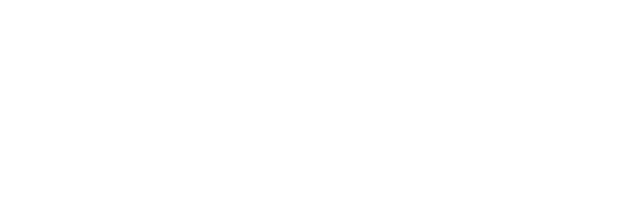
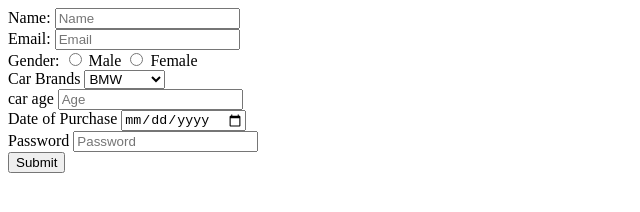
Before and after one commit to acciojob/car-insurance-form-ambasha7, a website: page main.html in a window 1280 px wide. Shown: the whole page, without its empty margins (0-640 px from the left). Drawn offline with Linux system fonts and the light colour scheme.

Commit message:
created a submission

```diff
--- a/main.html
+++ b/main.html
@@ -8,6 +8,32 @@
 
 <body>
 	<!-- the entire body must be written by student -->
+	<form id="my-form" method="post">
+		<label for="name">Name:</label>
+		<input type="text" id="name" placeholder="Name" required><br>
+		<label for="email">Email:</label>
+		<input type="email" id="email" placeholder="Email" required><br>
+		<label for="Gender">Gender:</label>
+		<input type="radio" id="gender_m" name="gender" required>
+		<label for="gender_m">Male</label>
+		<input type="radio" id="gender_f" name="gender" required>
+		<label for="gender_f">Female</label><br>
+		<label for="cars">Car Brands</label>
+		<select name="cars" id="cars" required>
+			<option>BMW</option>
+		    <option>Audi</option>
+		    <option>Mercedez</option>
+		</select><br>
+		<label for="carage">car age</label>
+		<input type="number" id="carage" placeholder="Age"required><br>
+		<label for="dop">Date of Purchase</label>
+		<input type="date" id="dop" required><br>
+		<label for="password">Password</label>
+		<input type="password" id="password" placeholder="Password" required><br>
+		<button type="submit">Submit</button>
+
+
+	</form>
     <script type="text/javascript" src="./script.js">
 </script>
 
```
